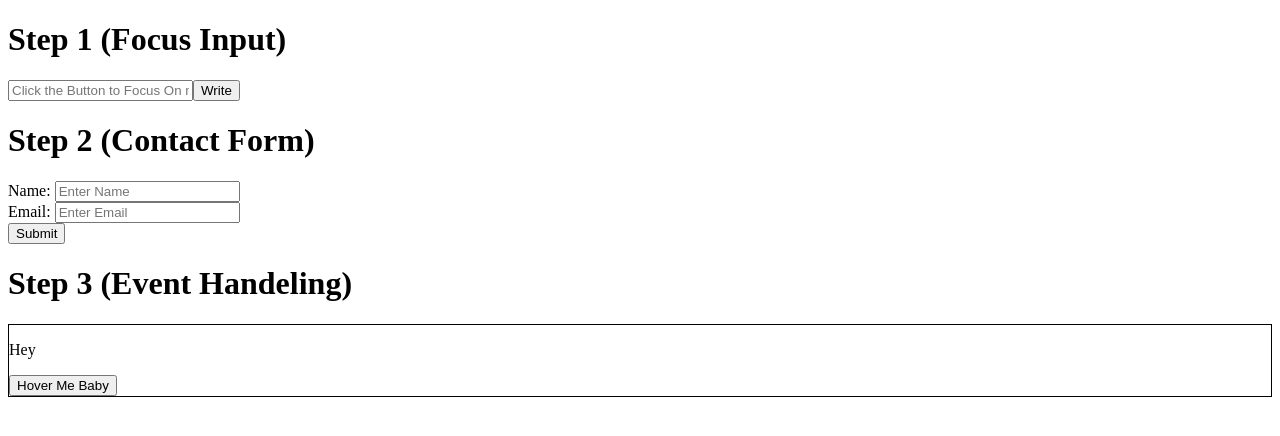
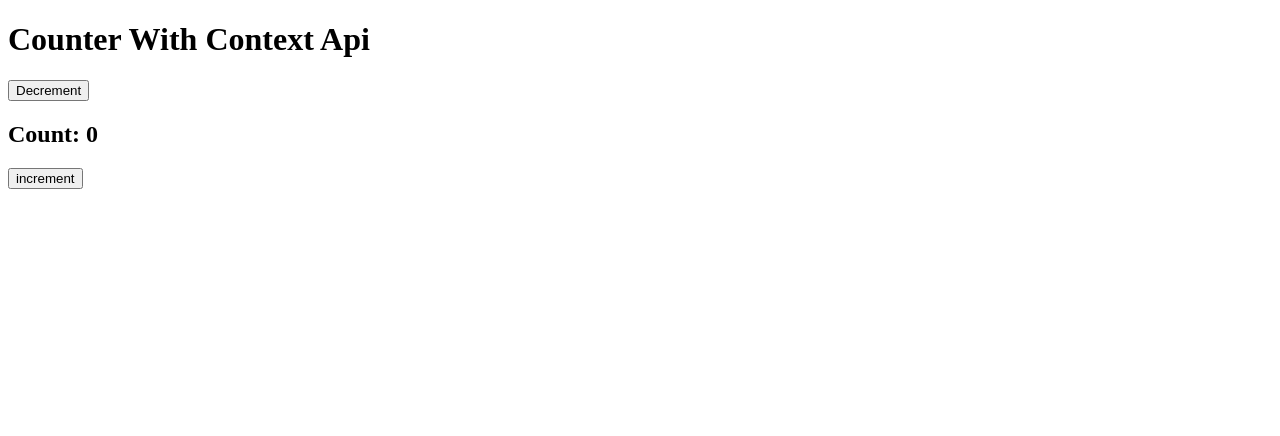
Before and after one commit to LokendraNath/React-19-Learning, a React (Vite) app in the folder Typescript_X_React/: page / in a window 1280 px wide. Shown: the top 436 px of the page. Built offline with nearby package versions, Linux system fonts and the light colour scheme.

Commit message:
types for useContext Api

```diff
--- a/Typescript_X_React/src/App.tsx
+++ b/Typescript_X_React/src/App.tsx
@@ -4,9 +4,12 @@
 // import STE from "./STE";
 // import STExTodo from "./components/STExTodo";
 
-import { ContactForm } from "./components/useRef (RFE + E)/RFEExContactForm";
-import EventHandeling from "./components/useRef (RFE + E)/RFEExEventHandling";
-import { FocusInput } from "./components/useRef (RFE + E)/RFEExFocusInput";
+import CTxApp from "./CTxApp";
+
+// import CTxApp, { Counter } from "./CTxApp";
+// import { ContactForm } from "./components/useRef (RFE + E)/RFEExContactForm";
+// import EventHandeling from "./components/useRef (RFE + E)/RFEExEventHandling";
+// import { FocusInput } from "./components/useRef (RFE + E)/RFEExFocusInput";
 
 // import { Form } from "./components/RFExForm";
 
@@ -30,14 +33,16 @@ export const App = () => {
       {/* ========== useState Types ========== */}
       {/* <Counter /> */}
       {/* ========== useState Types Exercise ========== */}
-      {/* <STE /> */}
-      {/* <STExTodo /> */}
+      {/* <STE />
+      <STExTodo /> */}
       {/* ========== useRef, Form , Event ==========*/}
       {/* <Form /> Basic Form */}
       {/* ========== useRef, Form , Event Exercise ==========*/}
-      <FocusInput />
+      {/* <FocusInput />
       <ContactForm />
-      <EventHandeling />
+      <EventHandeling /> */}
+      {/* ========== useContext Api ==========*/}
+      <CTxApp />
     </div>
   );
 };
--- /dev/null
+++ b/Typescript_X_React/src/CTxApp.tsx
@@ -0,0 +1,13 @@
+import MyProvider from "./components/useContext (CT)/context/MyContext";
+import { Counter as CounterComponent } from "./components/useContext (CT)/Counter";
+
+//! Only For Learning IRL We Use MyProvider In main.tsx and Wrap The App.tsx Inside This
+
+const CTxApp = () => {
+  return (
+    <MyProvider>
+      <CounterComponent />
+    </MyProvider>
+  );
+};
+export default CTxApp;
--- /dev/null
+++ b/Typescript_X_React/src/components/useContext (CT)/Counter.tsx
@@ -0,0 +1,14 @@
+import { useContext, type FC } from "react";
+import { MyContext } from "./context/MyContext";
+
+export const Counter: FC = () => {
+  const { count, increment, decrement } = useContext(MyContext);
+  return (
+    <div>
+      <h1>Counter With Context Api</h1>
+      <button onClick={decrement}>Decrement</button>
+      <h2>Count: {count}</h2>
+      <button onClick={increment}>increment</button>
+    </div>
+  );
+};
--- /dev/null
+++ b/Typescript_X_React/src/components/useContext (CT)/context/MyContext.tsx
@@ -0,0 +1,33 @@
+import { createContext, useState, type FC, type ReactNode } from "react";
+
+interface MyContextProps {
+  count: number;
+  increment: () => void;
+  decrement: () => void;
+}
+
+// eslint-disable-next-line react-refresh/only-export-components
+export const MyContext = createContext<MyContextProps>({
+  count: 0,
+  increment: () => {},
+  decrement: () => {},
+});
+
+interface MyProviderProps {
+  children: ReactNode;
+}
+
+const MyProvider: FC<MyProviderProps> = ({ children }) => {
+  const [count, setCount] = useState(0);
+
+  const increment = () => setCount(count + 1);
+  const decrement = () => setCount(count - 1);
+
+  return (
+    <MyContext.Provider value={{ count, increment, decrement }}>
+      {children}
+    </MyContext.Provider>
+  );
+};
+
+export default MyProvider;
```
